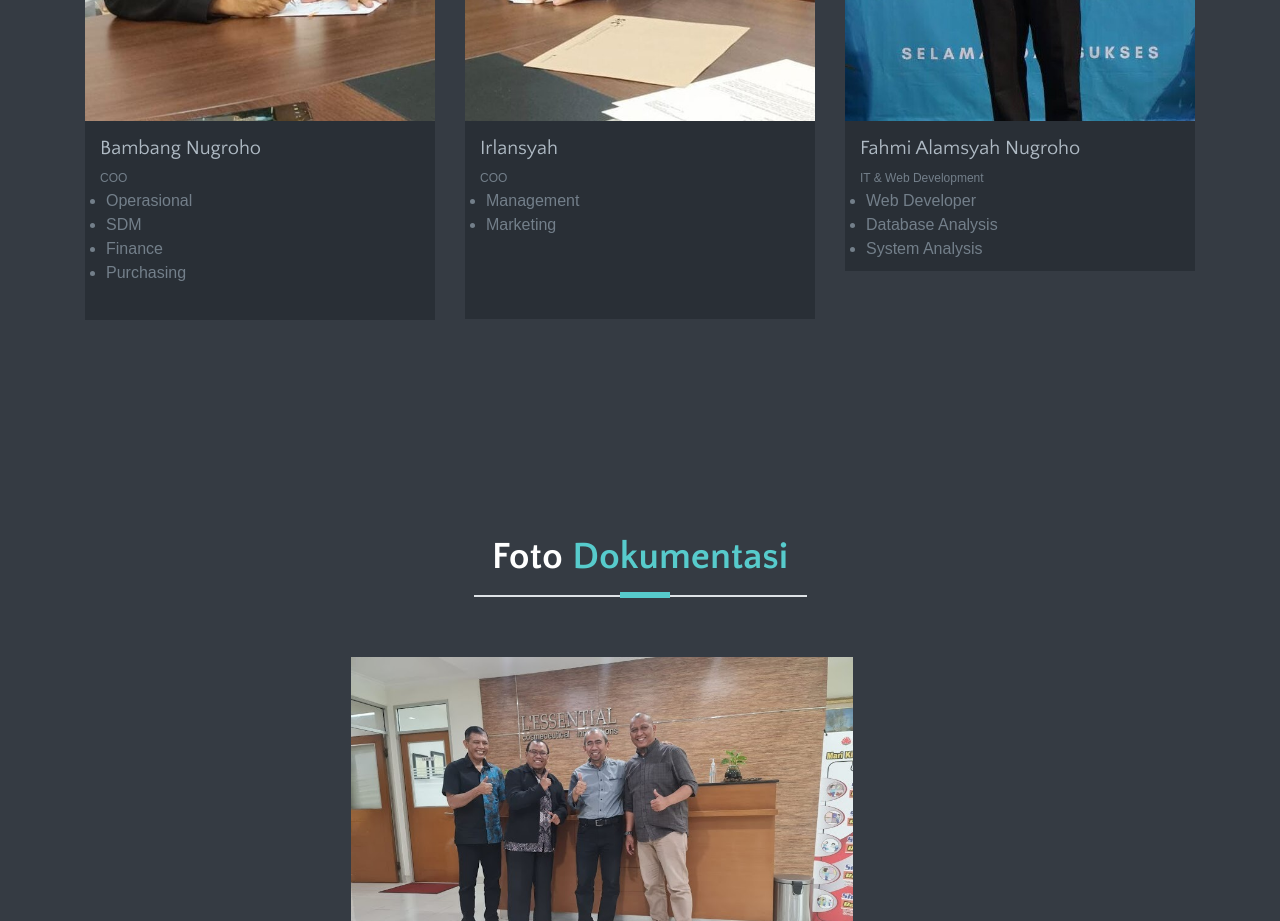
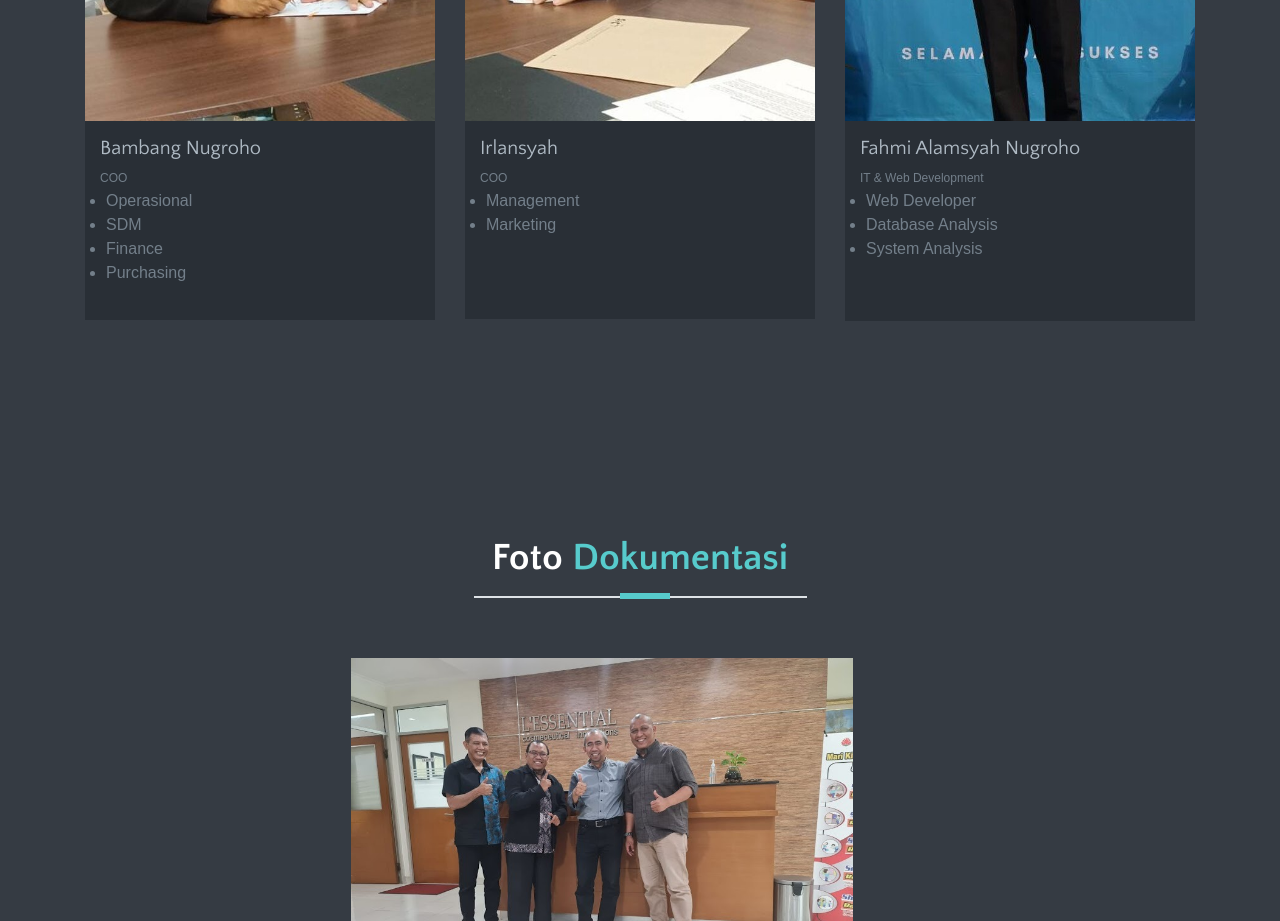
Before and after one commit to PT-Baron-Multi-Niaga/Company_Profile, a plain HTML site: page index.html in a window 1280 px wide. Shown: the part 4600-5521 px from the top of the page. Drawn offline with Linux system fonts and the light colour scheme; some packages are replaced by stand-ins of ours; files whose address does not match are found by name; a web font is replaced by a local one.

Commit message:
commit 33

```diff
--- a/index.html
+++ b/index.html
@@ -493,7 +493,7 @@ Start Our Team
 					</div>
 
 					<!-- member name & designation -->
-					<div class="member-meta" style="padding-bottom: 10px;">
+					<div class="member-meta" style="padding-bottom: 60px;">
 						<h4 class="h5">Fahmi Alamsyah Nugroho</h4>
 						<span>IT & Web Development</span>
 						<ul style="margin-left: 6px;">
```
